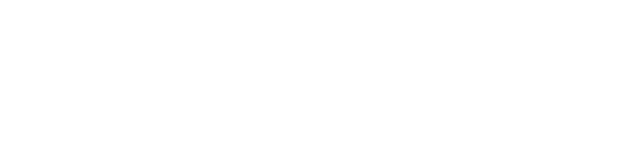
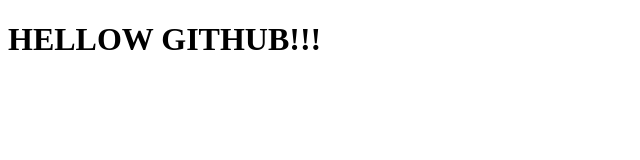
Before and after one commit to davegm/master1, a plain HTML site: page index.html in a window 1280 px wide. Shown: the whole page, without its empty margins (0-640 px from the left). Drawn offline with Linux system fonts and the light colour scheme.

Commit message:
Added HELLO WORLD

```diff
--- a/index.html
+++ b/index.html
@@ -6,6 +6,7 @@
   </head>
   <body>
 
+<h1> HELLOW GITHUB!!! </H1>
 
   </body>
 </html>
```
